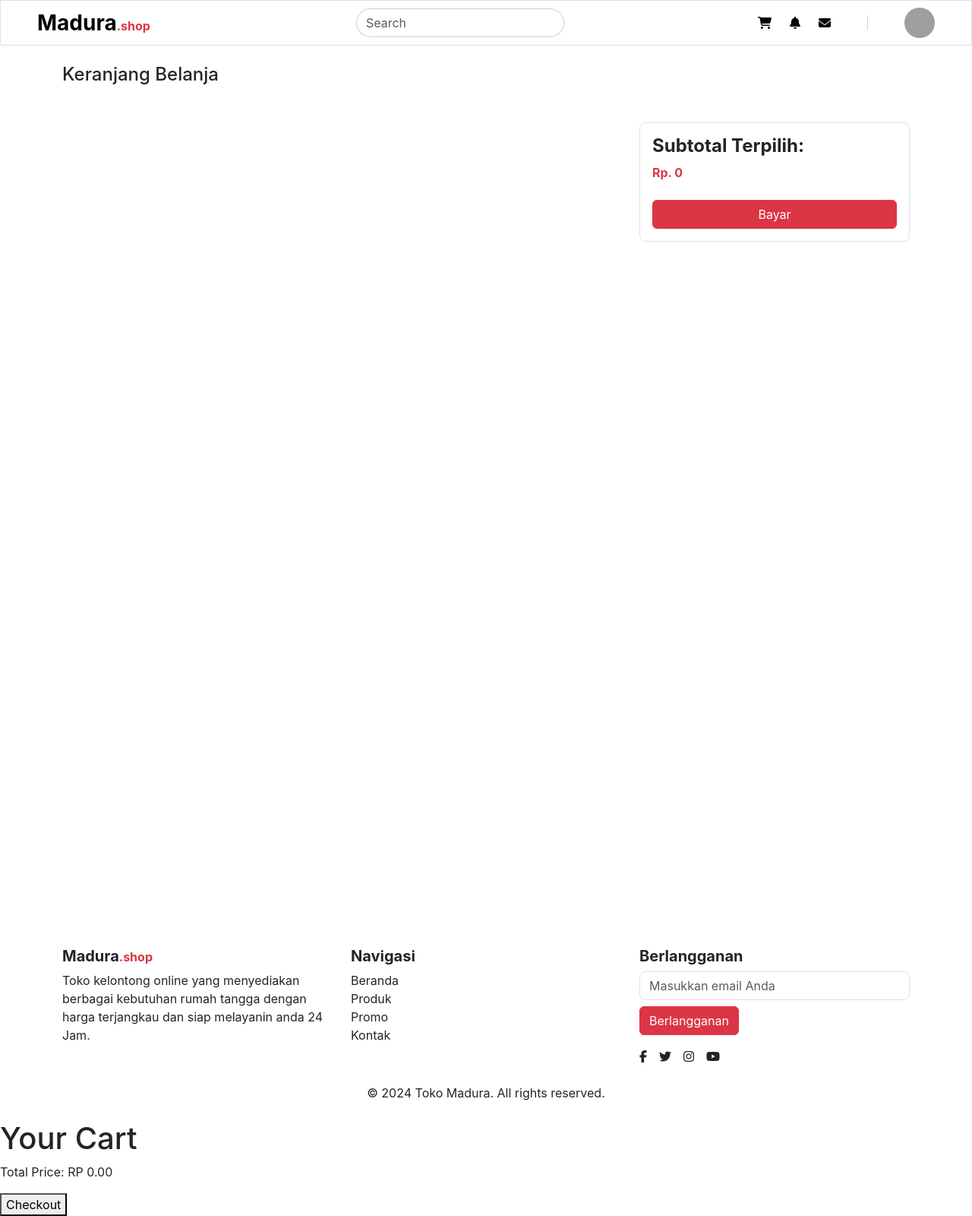
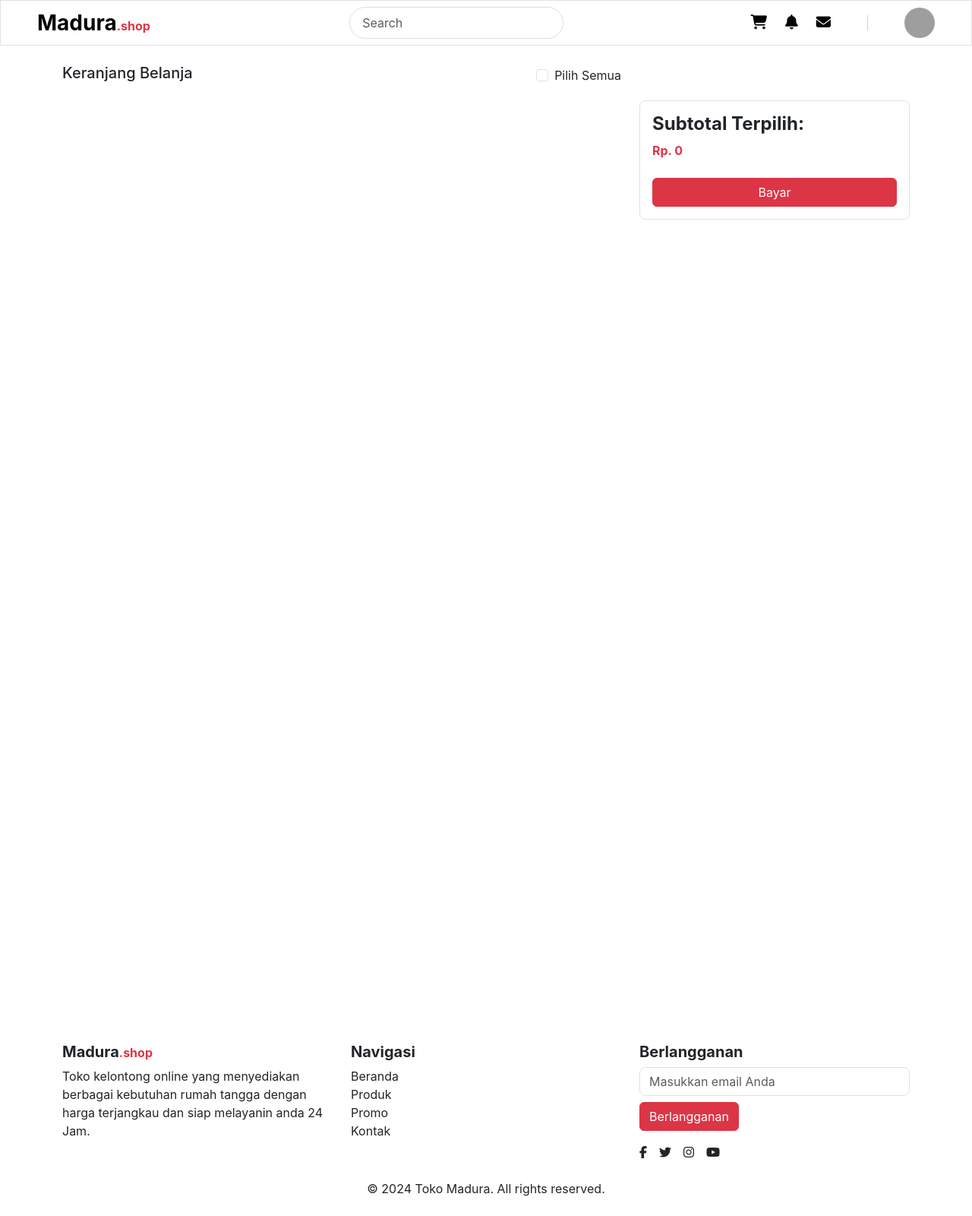
Before and after one commit to Humdiess/Toko-madura, a PHP site: page /cart.php in a window 1280 px wide. Shown: the whole page at 76% size. Run offline with PHP 8.4, Linux system fonts and the light colour scheme; a user stored in the database is signed in; data comes from the database, SQL or seed files in the repository; tables that the repository leaves empty hold one stand-in row (values such as "Sample post"); some libraries are stand-ins or nearby versions; some web fonts are replaced; grey boxes are pictures that could not be loaded.

Commit message:
feat: select all checkbox

```diff
--- /dev/null
+++ b/assets/css/cart.css
@@ -0,0 +1,14 @@
+.cart-product-image {
+    width: 100%;
+    padding-top: 17%;
+    position: relative;
+}
+
+.cart-product-image img {
+    position: absolute;
+    top: 0;
+    left: 0;
+    width: 100%;
+    height: 100%;
+    object-fit: cover;
+}
--- a/assets/css/navbar.css
+++ b/assets/css/navbar.css
@@ -63,41 +63,76 @@
     position: relative;
 }
 
+#main-navbar {
+    background-color: #fff;
+    border-bottom: 1px solid #ddd;
+}
+
+.nav-left .navbar-brand {
+    color: #000;
+}
+
+.nav-search input {
+    border: 1px solid #ddd;
+    border-radius: 50px;
+    padding: 8px 16px;
+}
+
+.nav-action i {
+    font-size: 1.2rem;
+}
+
+/* Checkbox hack */
+.nav-auth {
+    position: relative;
+}
+
+.nav-auth input[type="checkbox"] {
+    display: none;
+}
+
+.nav-auth label {
+    display: block;
+    cursor: pointer;
+}
+
+.nav-auth label img {
+    transition: transform 0.3s;
+}
+
+.nav-auth label:hover img {
+    transform: scale(1.05);
+}
+
 .nav-auth .dropdown-menu {
     display: none;
     position: absolute;
-    top: 50px;
+    top: 100%;
     right: 0;
-    background-color: white;
-    box-shadow: 0 8px 16px rgba(0, 0, 0, 0.2);
-    border-radius: 8px;
-    list-style: none;
-    padding: 10px 0;
-    margin: 0;
+    background-color: #fff;
+    border: 1px solid #ddd;
+    border-radius: 5px;
+    padding: 10px;
+    box-shadow: 0 4px 8px rgba(0, 0, 0, 0.1);
     min-width: 150px;
     z-index: 1000;
 }
 
-.nav-auth .dropdown-menu li {
-    padding: 8px 16px;
-}
-
-.nav-auth .dropdown-menu li a {
-    text-decoration: none;
-    color: #333;
+.nav-auth input[type="checkbox"]:checked ~ .dropdown-menu {
     display: block;
 }
 
-.nav-auth .dropdown-menu li:hover {
-    background-color: #f1f1f1;
+.dropdown-item {
+    padding: 8px 12px;
+    color: #000;
+    text-decoration: none;
+    display: block;
+    border-radius: 4px;
+    transition: background-color 0.3s;
 }
 
-#dropdown-toggler:checked + .dropdown-menu {
-    display: block;
-}
-
-.profile-img {
-    cursor: pointer;
+.dropdown-item:hover {
+    background-color: #f8f9fa;
 }
 
 @media (max-width: 920px) {
--- a/cart.php
+++ b/cart.php
@@ -9,7 +9,6 @@ if (!isset($_SESSION['user_id'])) {
 
 $user_id = $_SESSION['user_id'];
 
-// Retrieve cart data based on user_id
 $stmt = $pdo->prepare("
     SELECT c.product_id, c.quantity, p.name, p.price, p.images
     FROM carts c
@@ -25,9 +24,15 @@ include('themes/header.php');
 ?>
 
 <div class="container mt-4">
-    <h1 class="fw-medium fs-4 mb-4">Keranjang Belanja</h1>
     <div class="row">
         <div class="col-lg-8">
+            <div class="cart-header d-flex justify-content-between align-items-center mb-3">
+                <h1 class="fw-medium fs-5">Keranjang Belanja</h1>
+                <div class="form-check">
+                    <input type="checkbox" id="selectAllCheckbox" class="form-check-input">
+                    <label class="form-check-label" for="selectAllCheckbox">Pilih Semua</label>
+                </div>
+            </div>
             <form id="cartForm" action="checkout.php" method="post">
                 <?php foreach ($cart_items as $item): ?>
                     <?php
@@ -36,10 +41,14 @@ include('themes/header.php');
                     ?>
                     <div class="cart-item row align-items-center mb-4 p-3 border rounded-3">
                         <div class="col-lg-1 col-md-1 col-sm-2 col-4 text-center">
-                            <input type="checkbox" name="selected_products[<?php echo $item['product_id']; ?>]" value="<?php echo $item['quantity']; ?>" class="product-checkbox">
+                            <input type="checkbox" name="selected_products[<?php echo $item['product_id']; ?>]" value="<?php echo $item['quantity']; ?>" class="product-checkbox" checked>
                         </div>
-                        <div class="col-lg-2 col-md-3 col-sm-4 col-6">
-                            <img src="assets/img/product/<?php echo htmlspecialchars($item['images']); ?>" alt="Product Image" class="img-fluid rounded">
+                        <div class="cart-product-image col-lg-2 col-md-3 col-sm-4 col-6">
+                            <?php
+                                $imagePaths = explode(',', $item['images']);
+                                $imageSrc = !empty($imagePaths[0]) ? "assets/img/product/" . htmlspecialchars($imagePaths[0]) : "assets/img/default/default_image.png";
+                            ?>
+                            <img src="<?php echo $imageSrc; ?>" alt="Product Image" class="img-fluid">
                         </div>
                         <div class="col-lg-3 col-md-3 col-sm-4 col-6">
                             <h5 class="fw-bold"><?php echo htmlspecialchars($item['name']); ?></h5>
@@ -47,9 +56,7 @@ include('themes/header.php');
                         </div>
                         <div class="col-lg-2 col-md-2 col-sm-4 col-6 text-center">
                             <div class="input-group">
-                                <!-- <button type="button" class="btn btn-outline-secondary btn-sm quantity-decrease" data-product-id="<?php echo $item['product_id']; ?>">-</button> -->
                                 <input type="text" name="quantities[<?php echo $item['product_id']; ?>]" value="<?php echo $item['quantity']; ?>" class="form-control text-center border-0" readonly>
-                                <!-- <button type="button" class="btn btn-outline-secondary btn-sm quantity-increase" data-product-id="<?php echo $item['product_id']; ?>">+</button> -->
                             </div>
                         </div>
                         <div class="col-lg-2 col-md-2 col-sm-4 col-6 text-end">
@@ -65,7 +72,7 @@ include('themes/header.php');
 
         <!-- Subtotal Box -->
         <div class="col-lg-4">
-            <div class="total-price-wrapper mt-4 p-3 border rounded-3">
+            <div class="total-price-wrapper p-3 border rounded-3 mt-5">
                 <h4 class="fw-bold">Subtotal Terpilih:</h4>
                 <p class="fw-bold text-danger">Rp. <span id="selectedSubtotal">0</span></p>
                 <div class="checkout-btn-wrapper mt-4 w-100">
@@ -76,7 +83,7 @@ include('themes/header.php');
     </div>
 
     <!-- Payment Modal -->
-    <!-- <div class="modal fade" id="paymentModal" tabindex="-1" aria-labelledby="paymentModalLabel" aria-hidden="true">
+    <div class="modal fade" id="paymentModal" tabindex="-1" aria-labelledby="paymentModalLabel" aria-hidden="true">
         <div class="modal-dialog">
             <div class="modal-content">
                 <div class="modal-header">
@@ -104,10 +111,10 @@ include('themes/header.php');
                 </div>
             </div>
         </div>
-    </div> -->
+    </div>
 
     <!-- Success Modal -->
-    <!-- <div class="modal fade" id="successModal" tabindex="-1" aria-labelledby="successModalLabel" aria-hidden="true">
+    <div class="modal fade" id="successModal" tabindex="-1" aria-labelledby="successModalLabel" aria-hidden="true">
         <div class="modal-dialog">
             <div class="modal-content">
                 <div class="modal-body text-center">
@@ -117,20 +124,19 @@ include('themes/header.php');
                 </div>
             </div>
         </div>
-    </div> -->
+    </div>
 </div>
 
 <?php include('themes/footer.php'); ?>
 
 <script>
     document.addEventListener('DOMContentLoaded', function () {
+        const selectAllCheckbox = document.getElementById('selectAllCheckbox');
+        const deselectAllCheckbox = document.getElementById('deselectAllCheckbox');
         const checkboxes = document.querySelectorAll('.product-checkbox');
         const selectedSubtotal = document.getElementById('selectedSubtotal');
 
-        checkboxes.forEach(checkbox => {
-            checkbox.addEventListener('change', updateSubtotal);
-        });
-
+        // Update subtotal
         function updateSubtotal() {
             let subtotal = 0;
 
@@ -145,6 +151,26 @@ include('themes/header.php');
             selectedSubtotal.textContent = subtotal.toLocaleString('id-ID');
         }
 
+        // Handle "Pilih Semua" checkbox
+        selectAllCheckbox.addEventListener('change', function () {
+            checkboxes.forEach(checkbox => checkbox.checked = selectAllCheckbox.checked);
+            updateSubtotal();
+        });
+
+        // Handle "Batalkan Pilihan Semua" checkbox
+        deselectAllCheckbox.addEventListener('change', function () {
+            if (deselectAllCheckbox.checked) {
+                checkboxes.forEach(checkbox => checkbox.checked = false);
+                selectAllCheckbox.checked = false;
+                updateSubtotal();
+            }
+        });
+
+        // Update subtotal on checkbox change
+        checkboxes.forEach(checkbox => {
+            checkbox.addEventListener('change', updateSubtotal);
+        });
+
         // Increase or decrease quantity
         document.querySelectorAll('.quantity-increase, .quantity-decrease').forEach(button => {
             button.addEventListener('click', function () {
@@ -158,101 +184,47 @@ include('themes/header.php');
                     quantity -= 1;
                 }
                 quantityInput.value = quantity;
-
-                // Update subtotal
-                const item = this.closest('.cart-item');
-                const price = parseInt(item.querySelector('.text-danger').textContent.replace(/[^0-9]/g, ''));
-                const newSubtotal = price * quantity;
-                item.querySelector('.subtotal').textContent = newSubtotal.toLocaleString('id-ID');
-
-                // Update selected subtotal
+                // Optionally, send AJAX request to update quantity on the server
                 updateSubtotal();
             });
         });
 
-        // Remove item from cart
+        // Handle remove item
         document.querySelectorAll('.remove-item').forEach(button => {
             button.addEventListener('click', function () {
                 const productId = this.dataset.productId;
-
-                fetch('remove_from_cart.php', {
-                    method: 'POST',
-                    headers: {
-                        'Content-Type': 'application/x-www-form-urlencoded'
-                    },
-                    body: 'product_id=' + productId
-                })
-                .then(response => response.text())
-                .then(data => {
-                    // Reload page to reflect changes
-                    location.reload();
-                });
+                // Optionally, send AJAX request to remove item from server
+                this.closest('.cart-item').remove();
+                updateSubtotal();
             });
         });
 
-        // Payment Modal
+        // Handle payment
         document.getElementById('confirmPaymentButton').addEventListener('click', function () {
-            const paymentModal = new bootstrap.Modal(document.getElementById('paymentModal'));
-            paymentModal.hide();
+            const paymentMethod = document.querySelector('input[name="paymentMethod"]:checked').value;
 
-            const successModal = new bootstrap.Modal(document.getElementById('successModal'));
-            successModal.show();
+            // Submit form with selected payment method
+            const form = document.getElementById('cartForm');
+            const formData = new FormData(form);
+            formData.append('paymentMethod', paymentMethod);
+
+            fetch('checkout.php', {
+                method: 'POST',
+                body: formData
+            })
+            .then(response => response.json())
+            .then(data => {
+                if (data.success) {
+                    // Show success modal
+                    $('#successModal').modal('show');
+                } else {
+                    alert('Pembayaran gagal. Silakan coba lagi.');
+                }
+            })
+            .catch(error => {
+                console.error('Error:', error);
+                alert('Terjadi kesalahan. Silakan coba lagi.');
+            });
         });
     });
 </script>
-
-
-
-<?php
-session_start();
-include 'utils/db.php';
-
-if (!isset($_SESSION['user_id'])) {
-    header('Location: login.php');
-    exit();
-}
-
-// Ambil ID pengguna dari sesi
-$user_id = $_SESSION['user_id'];
-
-// Ambil data keranjang dari tabel carts berdasarkan user_id
-$stmt = $pdo->prepare("
-    SELECT c.product_id, c.quantity, p.name, p.price
-    FROM carts c
-    JOIN products p ON c.product_id = p.id
-    WHERE c.user_id = ?
-");
-$stmt->execute([$user_id]);
-$cart_items = $stmt->fetchAll(PDO::FETCH_ASSOC);
-
-$total_price = 0;
-?>
-
-<!DOCTYPE html>
-<html>
-<head>
-    <title>Shopping Cart</title>
-</head>
-<body>
-    <h1>Your Cart</h1>
-    <div>
-        <?php foreach ($cart_items as $item): ?>
-            <?php
-            // Hitung total harga untuk setiap produk
-            $subtotal = $item['price'] * $item['quantity'];
-            $total_price += $subtotal;
-            ?>
-            <div>
-                <h2><?php echo htmlspecialchars($item['name']); ?></h2>
-                <p>Quantity: <?php echo htmlspecialchars($item['quantity']); ?></p>
-                <p>Price: RP<?php echo htmlspecialchars(number_format($item['price'], 2)); ?></p>
-                <p>Subtotal: RP<?php echo htmlspecialchars(number_format($subtotal, 2)); ?></p>
-            </div>
-        <?php endforeach; ?>
-    </div>
-    <p>Total Price: RP <?php echo htmlspecialchars(number_format($total_price, 2)); ?></p>
-    <form action="checkout.php" method="post">
-        <button type="submit">Checkout</button>
-    </form>
-</body>
-</html>
--- a/themes/header.php
+++ b/themes/header.php
@@ -23,6 +23,7 @@
     <link rel="stylesheet" href="assets/css/checkout.css">
     <link rel="stylesheet" href="assets/css/animation.css">
     <link rel="stylesheet" href="assets/css/footer.css">
+    <link rel="stylesheet" href="assets/css/cart.css">
     <link rel="stylesheet" href="https://cdn.jsdelivr.net/npm/bootstrap@5.3.3/dist/css/bootstrap.min.css">
 
     <!-- aos -->
```
